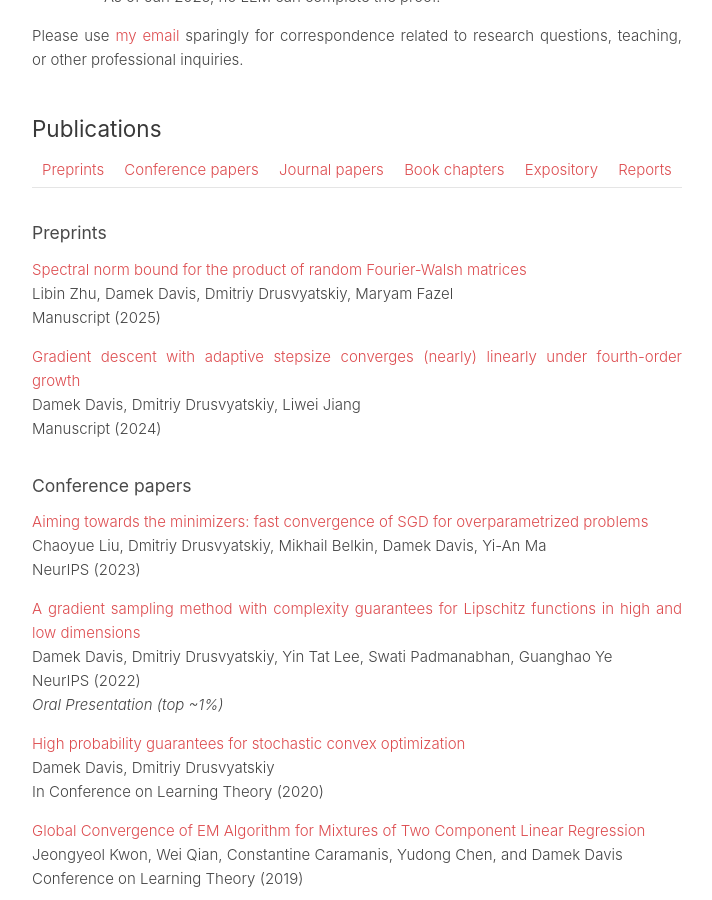
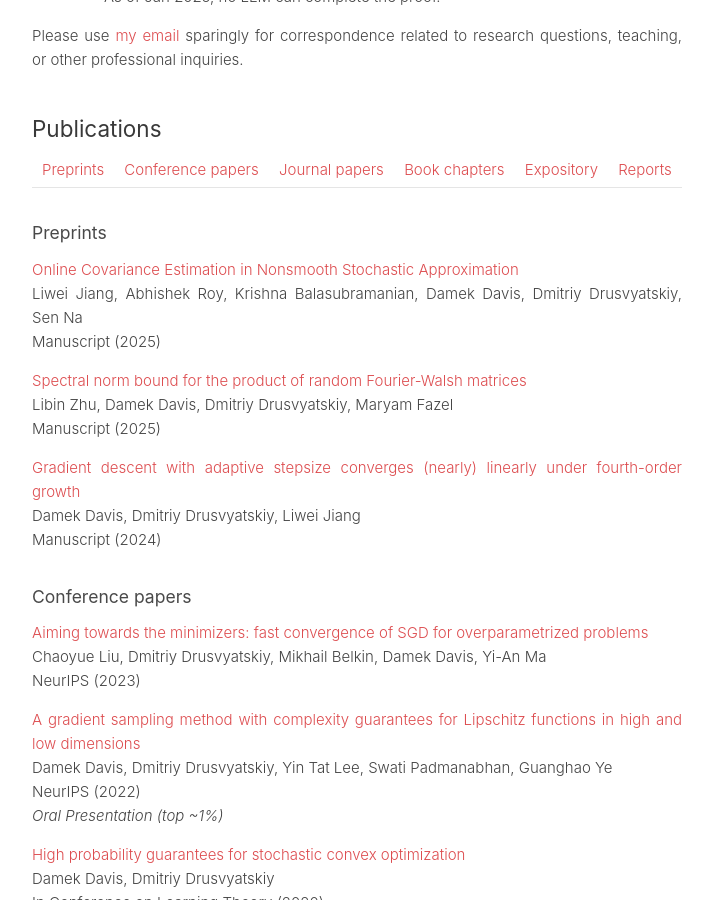
Before and after one commit to damek/damek.github.io, a Jekyll site: the page built from index.md, in a window 1280 px wide and 900 px high, scrolled down 1792 px. Shown: the whole window, without its empty margins (283-995 px from the left). Built offline with Jekyll 4.4.1, drawn with Linux system fonts in a browser that asks for light colours.

Commit message:
Update index.md to correct the name formatting for UCLA's vision lab and add a new preprint on covariance estimation in nonsmooth stochastic approximation

```diff
--- a/index.md
+++ b/index.md
@@ -50,7 +50,7 @@ I'm an Associate Professor in Wharton's Department of Statistics and Data Scienc
     - I took algebra with [Daqing Wan](https://www.math.uci.edu/~dwan/) in 2009; we worked on a [commutative algebra problem](http://www.ams.org/journals/proc/2011-139-03/S0002-9939-2010-10620-2/).
 - I went to grad school at UCLA for pure math in 2010. I loved [Algebra](https://link.springer.com/book/10.1007/978-1-4613-0041-0).
     - I learned ML was a thing in 2012 and took [learning from data](https://work.caltech.edu/telecourse) with set-theorist Bill Chen.
-    - I got excited about AI and joined [UCLA’s vision lab](http://vision.ucla.edu/people.html) in 2012.
+    - I got excited about AI and joined [UCLA's vision lab](http://vision.ucla.edu/people.html) in 2012.
     - A year in, I saw optimization was everywhere. I just understood nothing about it.
     - I read [Nesterov's book](https://www.amazon.com/Introductory-Lectures-Convex-Optimization-Applied/dp/1402075537) in 2013. I tried to prove each theorem before reading the proof.
     - I took Wotao's course in F' 2013, and [solved an open problem](https://link.springer.com/chapter/10.1007/978-3-319-41589-5_4) he mentioned in class.
@@ -74,6 +74,10 @@ Please use [my email](mailto:damek@wharton.upenn.edu) sparingly for corresponden
 [Preprints](#preprints) | [Conference papers](#conference-papers) | [Journal papers](#journal-papers) | [Book chapters](#book-chapters) | [Expository](#expository) | [Reports](#technical-reports)
 
 ### Preprints
+
+[Online Covariance Estimation in Nonsmooth Stochastic Approximation](https://arxiv.org/abs/2502.05305)
+Liwei Jiang, Abhishek Roy, Krishna Balasubramanian, Damek Davis, Dmitriy Drusvyatskiy, Sen Na
+Manuscript (2025)
 
 [Spectral norm bound for the product of random Fourier-Walsh matrices](https://arxiv.org/abs/2504.03148)
 Libin Zhu, Damek Davis, Dmitriy Drusvyatskiy, Maryam Fazel
```
